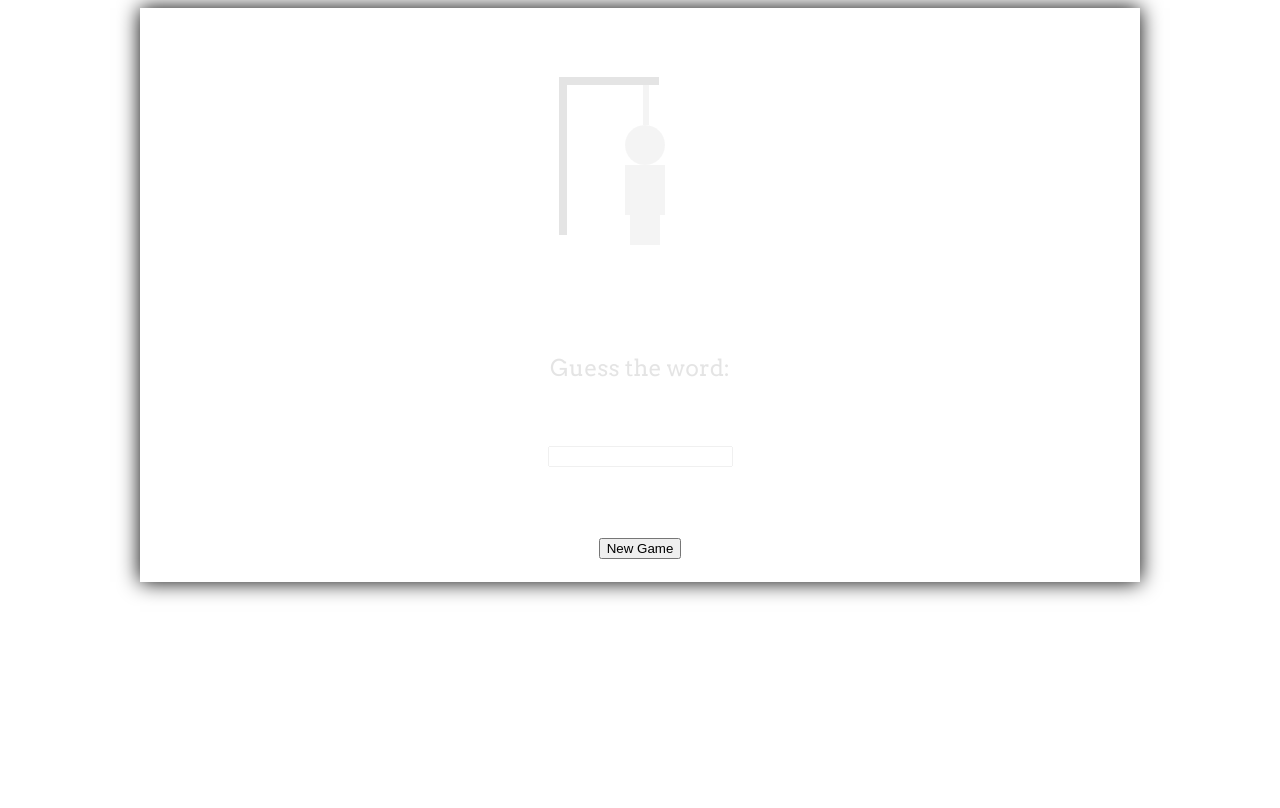
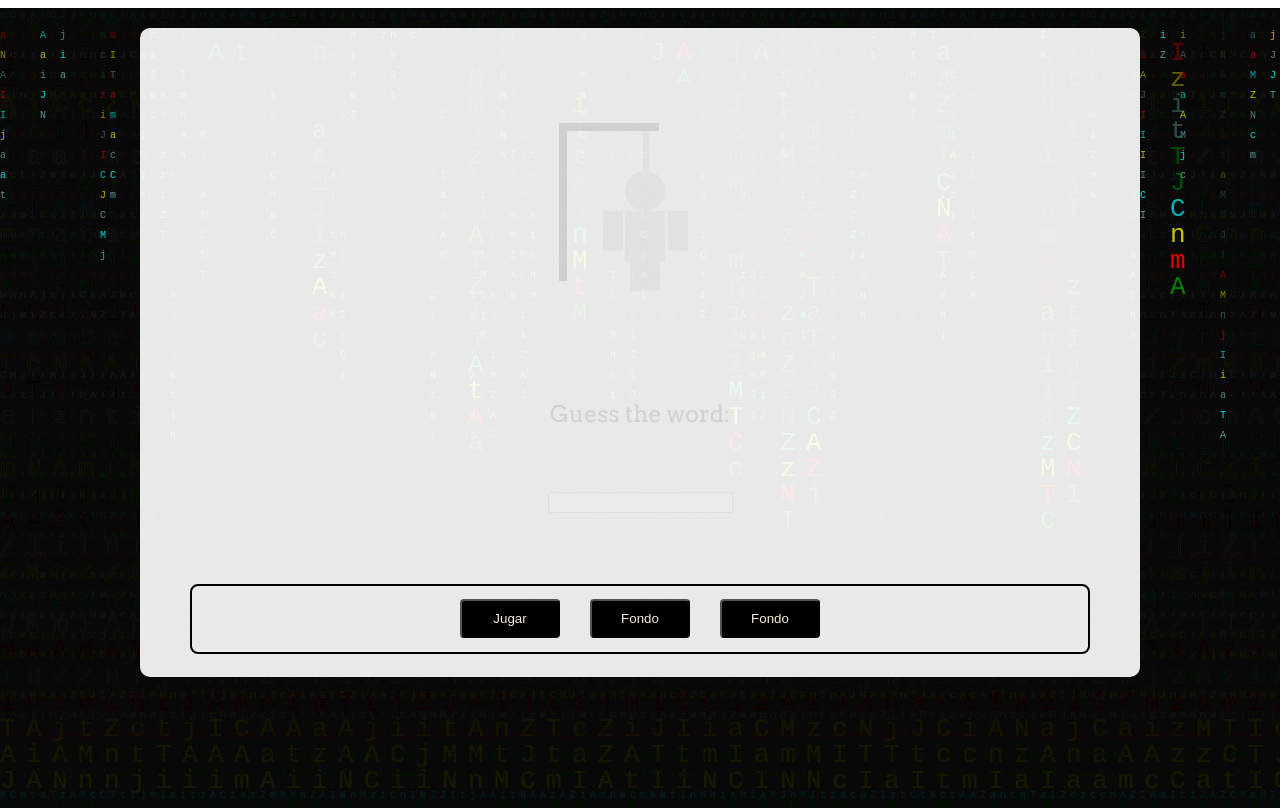
Before and after one commit to nocivescience/hangman_v6_otro_caso, a plain HTML site: page index.html in a window 1280 px wide. Drawn offline with Linux system fonts and the light colour scheme.

Commit message:
ya quedo mejor

```diff
--- a/hangman.css
+++ b/hangman.css
@@ -1,3 +1,11 @@
+*{
+    box-sizing: border-box;
+    margin: none;
+}
+html{
+    overflow: hidden;
+    margin: none;
+}
 html,body {
     font-size: 1.2em;
     font-family: 'Arvo', serif;
@@ -5,6 +13,7 @@ html,body {
     display: flex;
     flex-direction: column;
     align-items: center;
+    position: relative;
 }
 
 a {
@@ -21,12 +30,25 @@ section#hangman {
     height: 30.5em;
     overflow: hidden;
 }
-
+#hangm_end{
+    height: 26px;
+}
 #hangm {
     text-align: center;
-    box-shadow: 0 0 20px black;
+    margin-top: 20px;
     width: 100%;
     min-width: 1000px;
+    border-radius: 10px;
+    background: rgba(255, 255, 255, 0.911);
+}
+
+#hangm.fondo{
+    background: rgba(63, 188, 255, 0.686);
+}
+
+#hangm.letras{
+    color: rgb(137, 228, 0);
+    filter: grayscale(0);
 }
 
 .h {
@@ -66,7 +88,6 @@ section#hangman {
 }
 
 .man_lower {
-    background: 12c0ff;
     width: 30px;
     height: 30px;
     position: relative;
@@ -74,7 +95,20 @@ section#hangman {
     bottom: 150px;
     background: #12c0ff;
 }
-
+.man_brace{
+    background: #12c0ff;
+    width: 20px;
+    height: 40px;
+    position: relative;
+}
+.h.man_brace.lefting{
+    left:155px;
+    bottom: 230px;
+}
+.h.man_brace.righting{
+    right: -90px;
+    bottom: 270px;
+}
 .pole_h {
     background: #000;
     width: 100px;
@@ -109,3 +143,32 @@ section#hangman {
     bottom: 150px;
     left: 130px;
 }
+canvas{
+    position: absolute;
+    z-index: -1;
+    width: 100vw;
+    height: 100vh;
+    margin: none;
+}
+form{
+    display: flex;
+    flex-direction: column;
+    align-items: center;
+}
+.botones{
+    width: 90%;
+    height: 70px;
+    border: 2px solid black;
+    display: flex;
+    justify-content: center;
+    align-items: center;
+    border-radius: 8px;
+}
+.btn{
+    width: 100px;
+    margin: 0 15px;
+    padding: 10px;
+    background-color: #000;
+    color: antiquewhite;
+    border-radius: 4px;
+}
--- a/hangman.js
+++ b/hangman.js
@@ -1,13 +1,19 @@
 var Hangman = (function () {
-    'use strict';
+    // 'use strict';
     class Hangman {
         constructor(elId){
             this.elId       = elId;
             this.words      = [
-                'PROGRAMMER', 'BRAINSTORM', 'CREATIVE', 'LOLLIPOP',
-                'CULTURE', 'RAZORSHARP', 'SCREWDRIVER', 'TYPEWRITER'
+                'PROGRAMMERWIZ', 'BRAINSTORMWIZ', 'CREATIVEWIZ', 'LOLLIPOPWIZ',
+                'CULTUREWIZ', 'RAZORSHARPWIZ', 'SCREWDRIVERWIZ', 'TYPEWRITERWIZ'
             ]
         }
+    }
+    Hangman.prototype.colores= function(){
+        document.getElementById('hangm').classList.toggle('fondo');
+    }
+    Hangman.prototype.letras=function(){
+        document.getElementById('hangm').classList.toggle('letras');
     }
     Hangman.prototype.reset = function () {
         // Variables
@@ -43,7 +49,7 @@ var Hangman = (function () {
             // Show next part of hangman character
             this.showElementByIdWithContent(this.elId + "_" + this.MISTAKES, null);
             // Check if its Game Over
-            if (this.MISTAKES === 6) {
+            if (this.MISTAKES === 8) {
                 this.showElementByIdWithContent(this.elId + "_end", "GAME OVER!<br/>The word was: " + this.WORD);
                 this.STOPPED = true;
             }
@@ -65,6 +71,8 @@ var Hangman = (function () {
             document.getElementById(elId).innerHTML = content;
         }
         document.getElementById(elId).style.opacity = 1;
+        document.getElementById(elId).style.transform='rotateY(1800deg)';
+        document.getElementById(elId).style.transition='.5s ease-out transform';
     };
 
     /**
@@ -75,7 +83,8 @@ var Hangman = (function () {
     Hangman.prototype.hideElementByClass = function (elClass) {
         var elements = document.getElementsByClassName(elClass), i;
         for (i = 0; i < elements.length; i++) {
-            elements[i].style.opacity = 0;
+            elements[i].style.opacity = 0.1;
+            elements[i].style.transform='rotateY(0deg)';
         }
     };
 
--- a/index.html
+++ b/index.html
@@ -8,7 +8,6 @@
     </head>
     <body>
         <div id="hangm">
-
                 <div style="margin-bottom: 3em;">
                     <div id="hangm_end" class="h"></div>
                 </div>
@@ -22,6 +21,8 @@
                     <div id="hangm_4" class="h man_head"></div>
                     <div id="hangm_5" class="h man_upper"></div>
                     <div id="hangm_6" class="h man_lower"></div>
+                    <div id="hangm_7" class="h man_brace lefting"></div>
+                    <div id="hangm_8" class="h man_brace righting"></div>
                 </div>
 
                 <div style="height: 2em;">
@@ -35,10 +36,14 @@
                         </div>
                         <input id="guess" onkeyup="Hangman.guess(this.value); this.value=''; return false;" type="text" placeholder="">
                     </div>
-                    <div class="col-sm-3">
-                        <button type="button" id="btn-start" class="btn-lg btn-info" onclick="Hangman.reset(); return false;" >New Game</button>
+                    <div class="col-sm-3 botones">
+                        <button type="button" id="btn-start" class="btn btn-lg btn-info" onclick="Hangman.reset(); return false;" >Jugar</button>
+                        <button type="button" id="btnColor" class="btn" onclick="Hangman.colores(); return false">Fondo</button>
+                        <button type="button" id="btnLetras" class="btn" onclick="Hangman.letras(); return false">Fondo</button>
                     </div>
                 </form>
         </div>
+        <canvas></canvas>
     </body>
+    <script src="./matrix.js"></script>
 </html>
--- /dev/null
+++ b/matrix.js
@@ -0,0 +1,72 @@
+const canvas = document.querySelector('canvas');
+const context = canvas.getContext('2d');
+
+canvas.width = window.innerWidth;
+canvas.height = window.innerHeight;
+
+const latin0 = 'JAZMINCITA';
+const latin=latin0.toLowerCase()+latin0;
+const apruebo='Apruebo';
+const nums = '0123456789';
+const colors=[
+	'red',
+	'green',
+	'yellow',
+	'aqua',
+	'cadetblue'
+]
+
+const alphabet = latin;
+
+const fontSize = 26;
+const anotherFontSize=10;
+const columns = canvas.width/fontSize;
+const rows= canvas.width/anotherFontSize;
+
+const rainDrops = [];
+
+const windDrops=[];
+
+for( let x = 0; x < columns; x++ ) {
+	rainDrops[x] = 1;
+}
+
+for (let y=0;y<rows;y++){
+	windDrops[y]=1
+}
+
+const draw = () => {
+	context.fillStyle = 'rgba(0, 0, 0, 0.05)';
+	context.fillRect(0, 0, canvas.width, canvas.height);
+
+	context.fillStyle = colors[Math.floor(Math.random()*colors.length)];
+	context.font = fontSize + 'px monospace';
+
+	for(let i = 0; i < rainDrops.length; i++)
+	{
+		const text = alphabet.charAt(Math.floor(Math.random() * alphabet.length));
+		context.fillText(text, i*fontSize, rainDrops[i]*fontSize);
+
+		if(rainDrops[i]*fontSize > canvas.height && Math.random() > 0.975){
+			rainDrops[i] = 1;
+        }
+		rainDrops[i]++;
+	}
+};
+
+const horizontal=()=>{
+	context.fillStyle='rgba(0,0,0,0.05)';
+	context.fillRect(0,0,canvas.width,canvas.height);
+	context.fillStyle=colors[Math.floor(Math.random()*colors.length)];
+	context.font=anotherFontSize+'px monospace';
+	for( let i=0;i<windDrops.length;i++){
+		const text=alphabet.charAt(Math.floor(Math.random()*alphabet.length));
+		context.fillText(text,i*anotherFontSize,windDrops[i]*anotherFontSize);
+		if(windDrops[i]*anotherFontSize>canvas.height&&Math.random()>0.975){
+			windDrops[i]=1;
+		}
+		windDrops[i]+=2;
+	}
+}
+setInterval(draw, 100);
+setInterval(horizontal,80);
```
